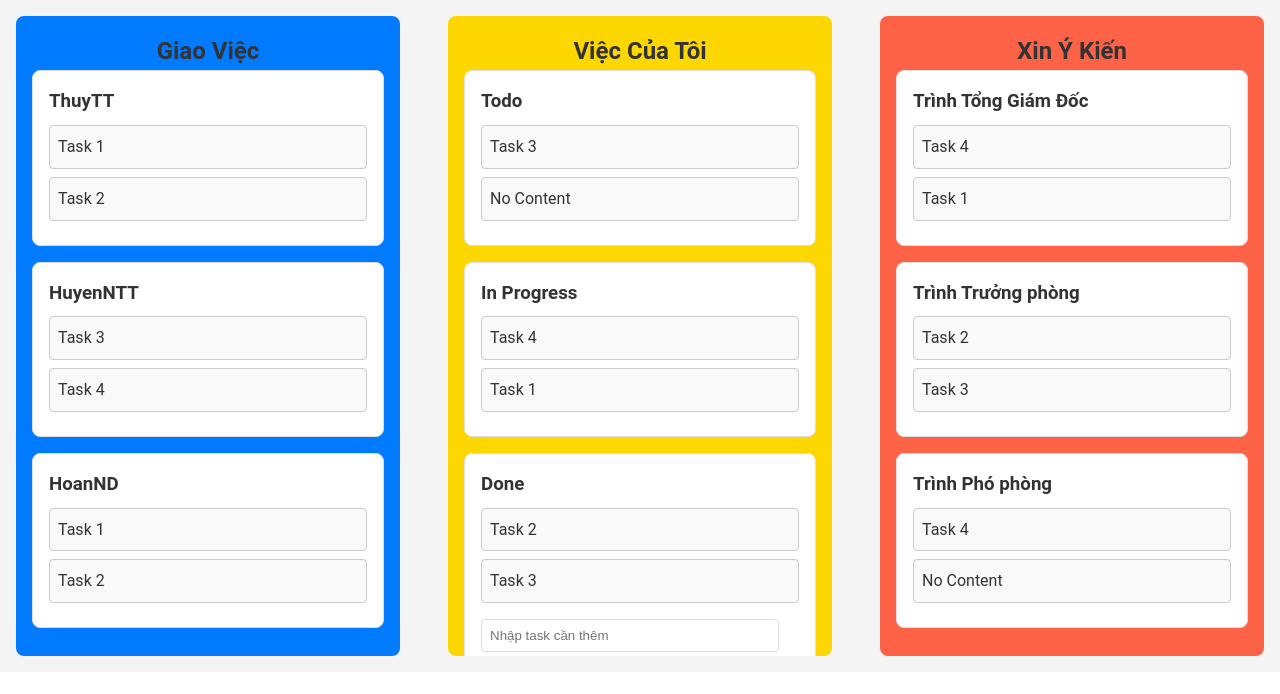
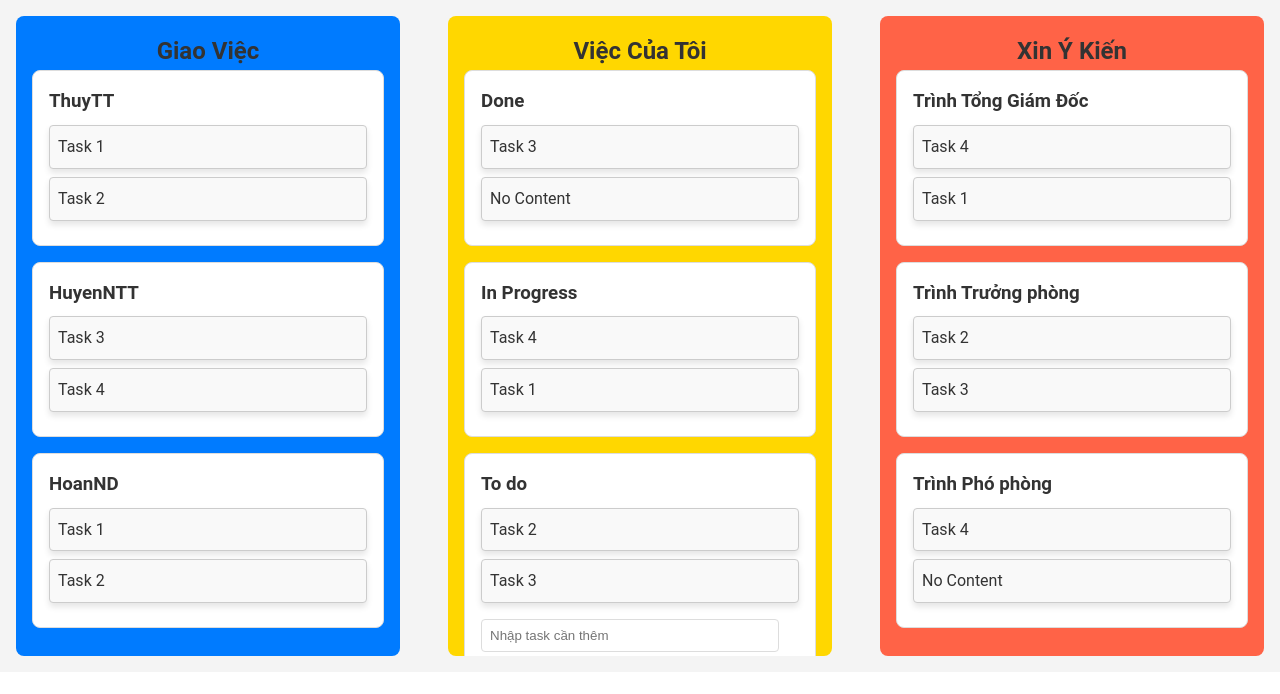
Before and after one commit to doankhanh122/NewZWeb-Demo, a React (Vite) app: page / in a window 1280 px wide. Shown: the top 694 px of the page. Built offline with nearby package versions, Linux system fonts and the light colour scheme.

Commit message:
Change css of SubCard

```diff
--- a/src/App.jsx
+++ b/src/App.jsx
@@ -1,6 +1,6 @@
 // App.jsx
 import React, { useState } from 'react';
-import { DndContext } from '@dnd-kit/core';
+import { DndContext , DragOverlay  } from '@dnd-kit/core';
 import Column from './components/Column';
 import { useDraggable } from '@dnd-kit/core';
 
@@ -35,7 +35,7 @@ const initialData = {
       cards: {
         'card-4': {
           id: 'card-4',
-          name: 'Todo',
+          name: 'Done',
           subCards: ['sub-7', 'sub-8'],
         },
         'card-5': {
@@ -45,7 +45,7 @@ const initialData = {
         },
         'card-6': {
           id: 'card-6',
-          name: 'Done',
+          name: 'To do',
           subCards: ['sub-11', 'sub-12'],
         },
       },
@@ -147,7 +147,7 @@ const App = () => {
 
   return (
     <DndContext onDragEnd={handleDragEnd}>
-      <div style={{ display: 'flex', gap: '16px', justifyContent: 'center', transform: transform
+      <div style={{ display: 'flex', gap: '16px', justifyContent: 'center', zIndex: 1000, transform: transform
       ? `translate(${transform.x}px, ${transform.y}px)`
       : undefined,}}>
         {Object.values(data.columns).map((column) => (
--- a/src/components/Column.jsx
+++ b/src/components/Column.jsx
@@ -16,7 +16,7 @@ const Column = ({ column, subCards, onAddSubCard }) => {
       alignItems: 'center',
       height: '80vh', // Fixed height
       overflowY: 'auto', // Enable vertical scrolling
-      position: 'relative', // Ensure columns are positioned in a stacking context
+      // position: 'relative', // Ensure columns are positioned in a stacking context
       zIndex: 1000 , // Bring it to the front when dragging
     }}>
       <h2>{column.name}</h2>
--- a/src/components/SubCard.jsx
+++ b/src/components/SubCard.jsx
@@ -1,6 +1,6 @@
 // components/SubCard.jsx
 import React from 'react';
-import { useDraggable } from '@dnd-kit/core';
+import { useDraggable ,  } from '@dnd-kit/core';
 
 const SubCard = ({ id, content }) => {
   const { attributes, listeners, setNodeRef, transform,transition, isDragging  } = useDraggable({
@@ -8,25 +8,17 @@ const SubCard = ({ id, content }) => {
   });
 
   const style = {
-    transform: transform
-      ? `translate(${transform.x}px, ${transform.y}px)`
-      : undefined,
+
     padding: '8px',
     background: '#f9f9f9',
     border: '1px solid #ccc',
     borderRadius: '4px',
     marginBottom: '8px',
-
     cursor: 'move',
-    // position: isDragging ? 'absolute' : 'relative', // Make subcard absolute when dragging
-    // opacity: isDragging ? 0.8 : 1, // Slightly fade the subcard when dragging
-    // transition: isDragging ? 'none' : transition, // Smooth transition when not dragging
-    // transform: isDragging
-    //   ? `translate(${transform ? transform.x : 0}px, ${transform ? transform.y : 0}px)`
-    //   : 'none',  // When not dragging, reset transform
-    zIndex: isDragging ? 1000 : 'auto', // Bring it to the front when dragging
+    zIndex: 1000, // Bring it to the front when dragging
     width: 'auto',  // Ensure no resize happens
     height: 'auto', // Ensure no resize happens
+    boxShadow: "0px 4px 6px rgba(0,0,0,0.1)",
 
   };
 
```
